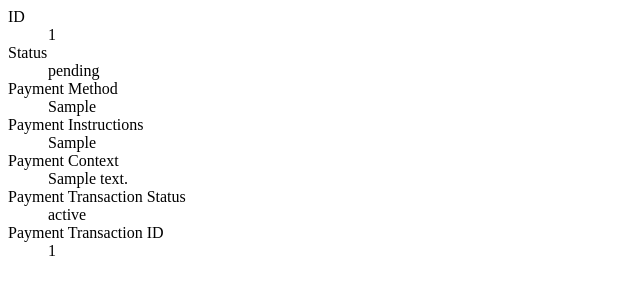
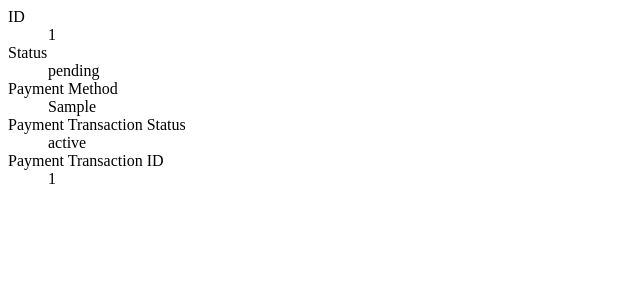
Before and after one commit to pretix/pretix-secuconnect, a Django app: template pretix_secuconnect/templates/pretix_secuconnect/control.html in a window 1280 px wide. Shown: the top 300 px of the page, without its empty margins (0-640 px from the left). Run offline with Django 3.2, Linux system fonts and the light colour scheme; the template is opened without the code that fills it: most values are stand-ins (such as "Sample title", 1, 10 or a date in 2020).

Commit message:
remove overly verbose outputs

```diff
--- a/pretix_secuconnect/payment.py
+++ b/pretix_secuconnect/payment.py
@@ -361,7 +361,6 @@ class SecuconnectMethod(BasePaymentProvider):
         if ia.company:
             customer["companyname"] = ia.company[:50]
 
-        print("Invoice address", ia.__dict__)
         if ia.name_parts.get("salutation"):
             customer["salutation"] = ia.name_parts.get("salutation", "")[:10]
         if ia.name_parts.get("title"):
@@ -442,8 +441,6 @@ class SecuconnectMethod(BasePaymentProvider):
         payment.info_data = {"smart_transaction": data, "payment_transaction": None}
         payment.save(update_fields=["info"])
         request.session["payment_secuconnect_order_secret"] = payment.order.secret
-        print("secuconnect success...")
-        print("Response:", data)
 
         try:
             redirect_url = data["payment_links"][self.method]
--- a/pretix_secuconnect/templates/pretix_secuconnect/control.html
+++ b/pretix_secuconnect/templates/pretix_secuconnect/control.html
@@ -8,10 +8,6 @@
         <dd>{{ payment_info.smart_transaction.status }}</dd>
         <dt>{% trans "Payment Method" %}</dt>
         <dd>{{ payment_info.smart_transaction.payment_method }}</dd>
-        <dt>{% trans "Payment Instructions" %}</dt>
-        <dd>{{ payment_info.smart_transaction.payment_instructions }}</dd>
-        <dt>{% trans "Payment Context" %}</dt>
-        <dd>{{ payment_info.smart_transaction.payment_context }}</dd>
         <dt>{% trans "Payment Transaction Status" %}</dt>
         <dd>{{ payment_info.payment_transaction.status_text }}</dd>
         <dt>{% trans "Payment Transaction ID" %}</dt>
```
